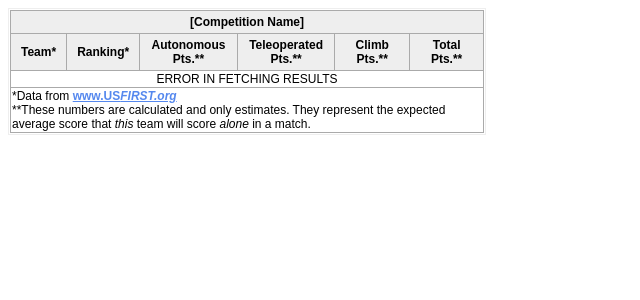
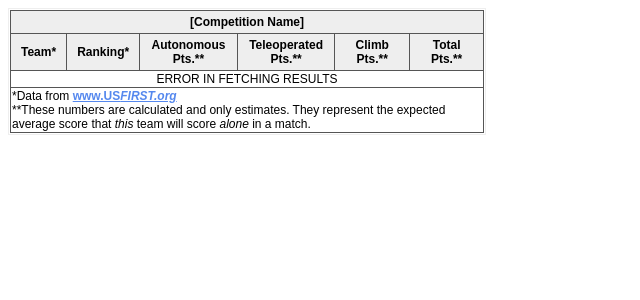
Before and after one commit to benrbray/adambots-automated-scouting-kit, a PHP site: page / in a window 1280 px wide. Shown: the top 300 px of the page, without its empty margins (0-640 px from the left). Run offline with PHP 8.4, Linux system fonts and the light colour scheme; data that the repository does not hold is empty.

Commit message:
updating the appearance following addition of color gradients

```diff
--- a/web/style.css
+++ b/web/style.css
@@ -9,14 +9,14 @@ font-size:12px;
 }
 
 #thetable * tr td {
-border-right: 1px solid #AAAAAA;
-border-bottom: 1px solid #AAAAAA;
+border-right: 1px solid #555555;
+border-bottom: 1px solid #555555; /*#AAAAAA on the light gray, #AAAAAA on the colored*/
 }
 
 table {
 text-align:center;
-border-left:1px solid #AAAAAA;
-border-top:1px solid #AAAAAA;
+border-left:1px solid #555555;
+border-top:1px solid #555555;
 }
 thead {
 font-weight:bold;
```
